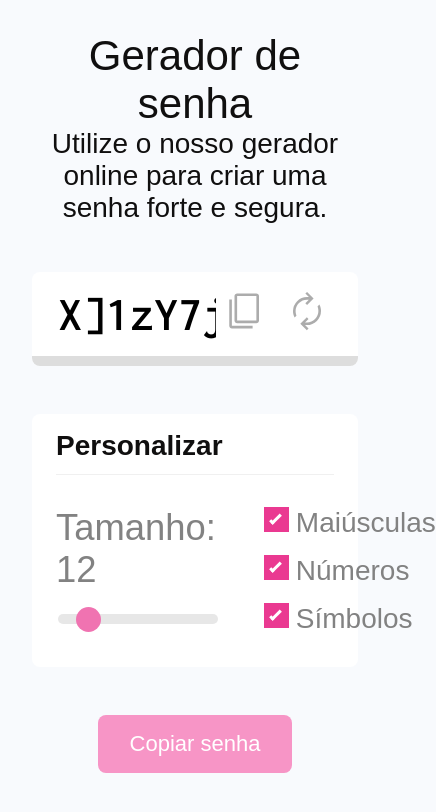
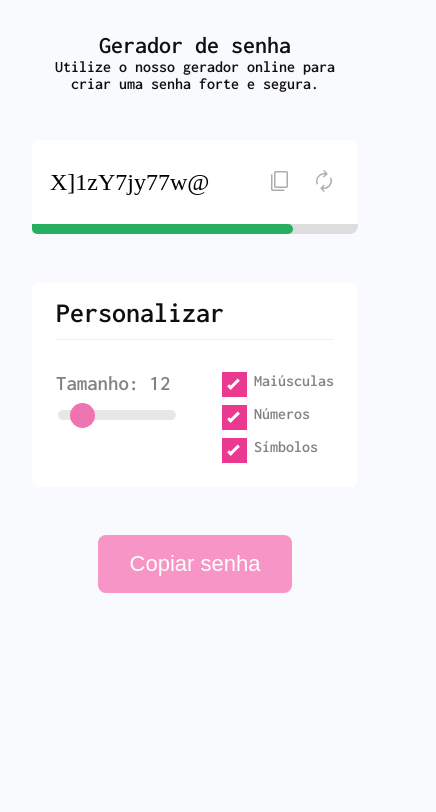
Before and after one commit to MelissaSayuri/Code-Study, a plain HTML site: page Códigos da Aula SamuraiDev/Gerador de Senhas/index.html in a window 390 px wide. Shown: the whole page, 436 px wide, since content can reach past the window. Drawn offline with Linux system fonts and the light colour scheme; a web font is replaced by a local one.

Commit message:
Add files via upload

```diff
--- a/Códigos da Aula SamuraiDev/Gerador de Senhas/index.html
+++ b/Códigos da Aula SamuraiDev/Gerador de Senhas/index.html
@@ -44,7 +44,7 @@
           </div>
         </div>
         <div class="security-indicator">
-          <div id="security-indicator-bar" class="bar" style="width: 90%"></div>
+          <div id="security-indicator-bar" class="bar safe" ></div>
         </div>
       </section>
 
@@ -84,17 +84,36 @@
       </section>
 
       <div class="submit">
-         <button id="copy-2">Copiar senha</button>
+        <button id="copy-2">Copiar senha</button>
       </div>
-     </main>
+    </main>
     <script>
       const inputEl = document.querySelector("#password");
+      const upperCaseCheckEl = document.querySelector("#uppercase-check");
+      const numberCheckEl = document.querySelector("#number-check");
+      const symbolCheckEl = document.querySelector("#symbol-check");
+      const securityIndicatorBarEl = document.querySelector("#security-indicator-bar")
 
       let passwordLength = 12;
 
       function generatePassword() {
-        const chars =
-          "abcdefghjkmnpqrstuvwxyzABCDEFGHJKLMNPQRSTUVWXYZ123456789?!@&*()[]";
+        let chars = "abcdefghjkmnpqrstuvwxyz";
+
+        const upperCaseChars = "ABCDEFGHJKLMNPQRSTUVWXYZ";
+        const numberChars = "123456789";
+        const symbolChars = "?!@&*()[]";
+
+        if (upperCaseCheckEl.checked) {
+          chars += upperCaseChars;
+        }
+
+        if (numberCheckEl.checked) {
+          chars += numberChars;
+        }
+
+        if (symbolCheckEl.checked) {
+          chars += symbolChars;
+        }
 
         let password = "";
 
@@ -103,7 +122,67 @@
           password += chars.substring(randomNumber, randomNumber + 1);
         }
 
-        inputEl.value = password;
+        inputEl.value = password
+
+        calculateQuality()
+        calculateFontSize()
+      }
+
+      function calculateQuality () {
+
+        const percent = Math.round(
+          (passwordLength / 64) * 25 +
+           (upperCaseCheckEl.checked ? 15 : 0) +
+           (numberCheckEl.checked ? 25 : 0) +
+           (symbolCheckEl.checked ? 35 : 0)
+        );
+
+        console.log(percent)
+
+        securityIndicatorBarEl.style.width = `${percent}%`
+
+        if (percent > 69) {
+          // safe
+          securityIndicatorBarEl.classList.remove("critical")
+          securityIndicatorBarEl.classList.remove("warning")
+          securityIndicatorBarEl.classList.add("safe")
+        } else if (percent > 50) {
+          // warning
+          securityIndicatorBarEl.classList.remove("critical")
+          securityIndicatorBarEl.classList.add("warning")
+          securityIndicatorBarEl.classList.remove("safe")
+        } else {
+          // critical
+          securityIndicatorBarEl.classList.add("critical")
+          securityIndicatorBarEl.classList.remove("warning")
+          securityIndicatorBarEl.classList.remove("safe")
+        }
+
+        if (percent >= 100) {
+          securityIndicatorBarEl.classList.add("completed")
+        } else {
+          securityIndicatorBarEl.classList.remove("completed")
+        }
+      }
+
+      function calculateFontSize() {
+        if (passwordLength > 45 ) {
+          inputEl.classList.remove("font-sm")
+          inputEl.classList.remove("font-xs")
+          inputEl.classList.add("font-xxs")
+        } else if (passwordLength > 32) {
+          inputEl.classList.remove("font-sm")
+          inputEl.classList.remove("font-xxs")
+          inputEl.classList.add("font-xs")
+        } else if (passwordLength > 22 ) {
+          inputEl.classList.remove("font-xxs")
+          inputEl.classList.remove("font-xs")
+          inputEl.classList.add("font-sm")
+        } else {
+          inputEl.classList.remove("font-sm")
+          inputEl.classList.remove("font-xs")
+          inputEl.classList.remove("font-xxs")
+        }
       }
 
       function copy() {
@@ -112,12 +191,18 @@
 
       const passwordLengthEl = document.querySelector("#password-length");
       passwordLengthEl.addEventListener("input", function () {
-        passwordLength = passwordLengthEl.value;
+        passwordLength = passwordLengthEl.value
+        document.querySelector('#password-length-text').innerText = passwordLength
         generatePassword();
-      });
+      })
+      upperCaseCheckEl.addEventListener("click", generatePassword)
+      numberCheckEl.addEventListener("click", generatePassword)
+      symbolCheckEl.addEventListener("click", generatePassword)
 
       document.querySelector("#copy-1").addEventListener("click", copy);
       document.querySelector("#copy-2").addEventListener("click", copy);
+      document.querySelector('#renew').addEventListener("click", generatePassword)
+
 
       generatePassword();
     </script>
--- a/Códigos da Aula SamuraiDev/Gerador de Senhas/style.css
+++ b/Códigos da Aula SamuraiDev/Gerador de Senhas/style.css
@@ -1,9 +1,9 @@
 body    {
     background-color: #f8fafd;
-    font-family: 'Dongle', sans-serif;
+    font-family: 'Inconsolata', sans-serif;
     color: #100f0f;
     padding: 2rem;
-    font-size: 175%;
+    /* font-size: 175%; */
 }
 
 main {
@@ -23,7 +23,7 @@ main {
 }
 .hero.subtitle {
     font-size: 1.125rem;
-    /* color: #484545; */
+    color: #484545;
 }
 
 .box {
@@ -44,7 +44,7 @@ main {
 }
 /* modifica a fonte, tamanho do texto da senha */
 .password .text input {
-    font-family: "Inconsolata", serif;
+    font-family: "Dongle", serif;
   font-size: 3rem;
   border: none;
   outline: none;
@@ -56,6 +56,15 @@ main {
   -moz-user-select: none;
   -ms-user-select: none;
   user-select: none;
+}
+.password .text input.font-sm {
+  font-size: 2rem;
+}
+.password .text input.font-xs {
+  font-size: 1.5rem;
+}
+.password .text input.font-xxs {
+  font-size: 1rem;
 }
 
 /* modifica os icones de copy e revew */
@@ -212,6 +221,8 @@ main {
 .submit {
   text-align: center;
 }
+
+/* botão de copiar a senha */
 .submit button {
   background-color: #f795c6;
   font-size: 1.375rem;
@@ -225,3 +236,24 @@ main {
 .submit button:hover {
   background-color: #ea3991;
 }
+@media only  screen and (max-width: 480px) {
+  .password {
+    padding: 1rem;
+  }
+  .password .text input {
+    font-size: 1.5rem;
+  }
+  .password .text input.font-sm {
+    font-size: 1.2rem;
+  }
+  .password .text input.font-xs {
+    font-size: 1rem;
+  }
+  .password .text input.font-xxs {
+    font-size: 1rem;
+  }
+  .password .actions img {
+    width: 24px;
+  }
+
+}
```
